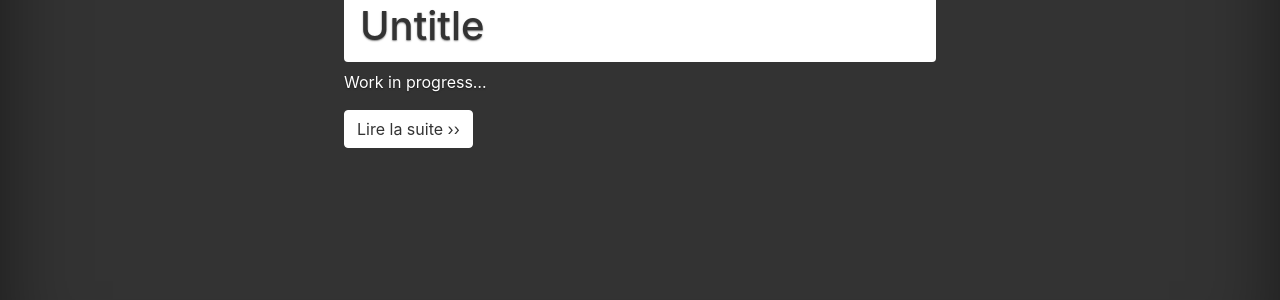
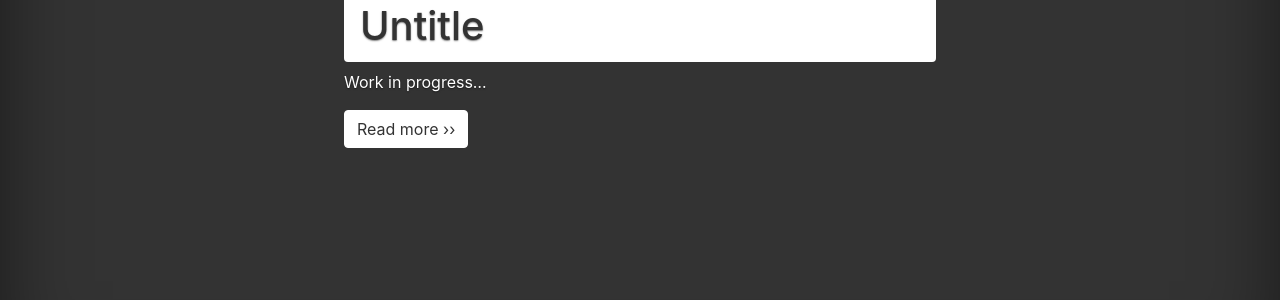
Before and after one commit to chris-scientist/gb-platformer-ws-01, a Jekyll site: the page built from docs/en/introduction.md, in a window 1280 px wide. Shown: the part 524-824 px from the top of the page. Built offline with Jekyll 4.4.1, drawn with Linux system fonts in a browser that asks for light colours.

Commit message:
Update page 'étape' : bouton 'lire la suite'

```diff
--- a/docs/_layouts/step.html
+++ b/docs/_layouts/step.html
@@ -34,5 +34,5 @@ layout: default
 
   {{ content }}
 
-  <a href="{{ site.url }}{{ page.next }}" role="button" class="btn btn-secondary" >Lire la suite &rsaquo;&rsaquo;</a>
+  <a href="{{ site.url }}{{ page.next }}" role="button" class="btn btn-secondary" >{% if page.lang == 'fr' %}Lire la suite{% else %}Read more{% endif %} &rsaquo;&rsaquo;</a>
 </main>
```
